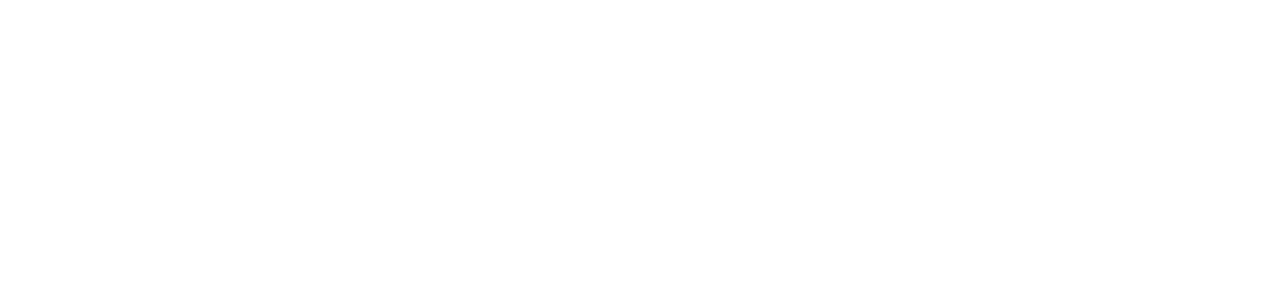
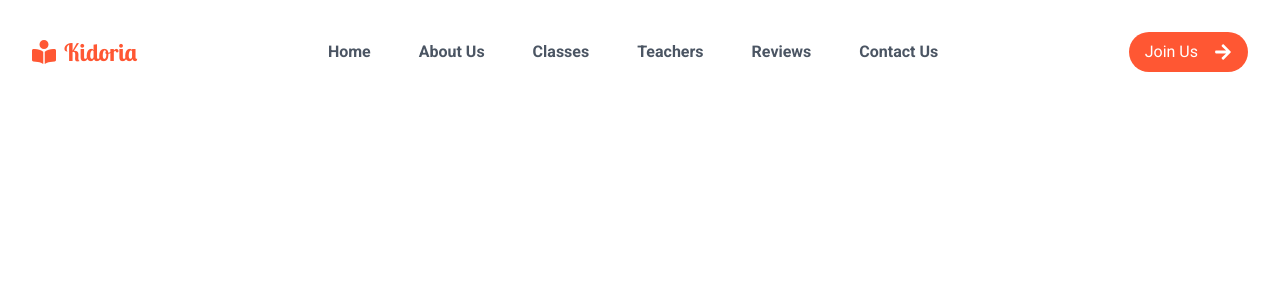
Before and after one commit to Melvin-KJ/Kidoria-website, a React (Vite) app: page / in a window 1280 px wide. Shown: the top 300 px of the page. Built offline with nearby package versions, Linux system fonts and the light colour scheme.

Commit message:
made responsive navbar component using framermotion

```diff
--- a/index.html
+++ b/index.html
@@ -1,10 +1,17 @@
-<!doctype html>
+<!DOCTYPE html>
 <html lang="en">
   <head>
     <meta charset="UTF-8" />
     <link rel="icon" type="image/svg+xml" href="/vite.svg" />
     <meta name="viewport" content="width=device-width, initial-scale=1.0" />
     <title>Kidoria</title>
+    <!-- google fonts -->
+    <link rel="preconnect" href="https://fonts.googleapis.com" />
+    <link rel="preconnect" href="https://fonts.gstatic.com" crossorigin />
+    <link
+      href="https://fonts.googleapis.com/css2?family=Lobster+Two:ital,wght@0,400;0,700;1,400;1,700&family=Roboto:ital,wght@0,100;0,300;0,400;0,500;0,700;0,900;1,100;1,300;1,400;1,500;1,700;1,900&display=swap"
+      rel="stylesheet"
+    />
   </head>
   <body>
     <div id="root"></div>
--- a/package.json
+++ b/package.json
@@ -10,8 +10,10 @@
     "preview": "vite preview"
   },
   "dependencies": {
+    "framer-motion": "^11.11.11",
     "react": "^18.3.1",
-    "react-dom": "^18.3.1"
+    "react-dom": "^18.3.1",
+    "react-icons": "^5.3.0"
   },
   "devDependencies": {
     "@eslint/js": "^9.13.0",
--- a/src/App.jsx
+++ b/src/App.jsx
@@ -1,11 +1,12 @@
 import './App.css'
+import Navbar from './components/Navbar';
 
 function App() {
 
   return (
-    <>
-
-    </>
+    <div className='overflow-x-hidden'>
+      <Navbar/>
+    </div>
   );
 }
 
--- /dev/null
+++ b/src/components/Navbar.jsx
@@ -0,0 +1,58 @@
+import React from 'react';
+import { NavbarMenu } from '../mockData/data';
+import { FaArrowRight } from 'react-icons/fa';
+import { FaBookOpenReader } from 'react-icons/fa6';
+import { MdMenu } from 'react-icons/md';
+import ResponsiveMenu from './ResponsiveMenu';
+
+const Navbar = () => {
+
+    const [open,setOpen] = React.useState(false);
+
+  return (
+    <>
+      <nav>
+        <div className="container flex justify-between items-center py-8 px-8">
+          {/* Logo section */}
+          <div className="text-primary loboto text-2xl flex items-center gap-2 font-bold">
+            <FaBookOpenReader />
+            <p>Kidoria</p>
+          </div>
+          {/* Menu section */}
+          <div className="hidden lg:block">
+            <ul className="flex items-center gap-6 text-gray-600">
+              {NavbarMenu.map((item) => {
+                return (
+                  <li key={item.id}>
+                    <a
+                      className="inline-block py-1 px-3 hover:text-primary font-semibold"
+                      href={item.link}
+                    >
+                      {item.title}
+                    </a>
+                  </li>
+                );
+              })}
+            </ul>
+          </div>
+          {/* Icon section */}
+          <div>
+            <button className="hidden lg:flex rounded-full px-4 py-2 text-md text-white bg-primary  items-center gap-4 hover:bg-lighter">
+              <p>Join Us</p>
+              <FaArrowRight className="text-lg" />
+            </button>
+          </div>
+          {/* Mobile hamburger menu section */}
+          <div className='lg:hidden' onClick={()=>setOpen(!open)}>
+            <MdMenu className='text-4xl' />
+          </div>
+        </div>
+      </nav>
+
+      {/* Mobile sidebar section */}
+      <ResponsiveMenu open={open}/>
+    </>
+  );
+};
+
+export default Navbar;
--- /dev/null
+++ b/src/components/ResponsiveMenu.jsx
@@ -0,0 +1,31 @@
+import React from 'react';
+import { motion, AnimatePresence } from 'framer-motion';
+
+const ResponsiveMenu = ({ open }) => {
+  return (
+    <AnimatePresence mode='wait'>
+      {open && (
+        <motion.div
+          initial={{ opacity: 0, y:100 }}
+          animate={{ opacity: 1, y:0 }}
+          exit={{ opacity: 0, y:-100 }}
+          transition={{duration:0.3}}
+          className="absolute top-20 left-0 w-full h-screen z-20"
+        >
+          <div className="text-sm font-semibold text-gray-700 py-10 m-4 rounded-3xl">
+            <ul className="flex flex-col justify-center items-center gap-10">
+              <li className='text-primary'>Home</li>
+              <li>About Us</li>
+              <li>Classes</li>
+              <li>Teachers</li>
+              <li>Reviews</li>
+              <li>Contact Us</li>
+            </ul>
+          </div>
+        </motion.div>
+      )}
+    </AnimatePresence>
+  );
+};
+
+export default ResponsiveMenu;
--- a/src/index.css
+++ b/src/index.css
@@ -1,3 +1,14 @@
 @tailwind base;
 @tailwind components;
 @tailwind utilities;
+
+body{
+    font-family: "Roboto", sans-serif;
+    margin: 0px;
+    padding: 0px;
+    box-sizing: border-box;
+}
+
+.loboto{
+    font-family: "Lobster Two", serif;
+}
--- /dev/null
+++ b/src/mockData/data.js
@@ -0,0 +1,32 @@
+export const NavbarMenu = [
+  {
+    id: 1,
+    title: 'Home',
+    link: '/',
+  },
+  {
+    id: 2,
+    title: 'About Us',
+    link: '#',
+  },
+  {
+    id: 3,
+    title: 'Classes',
+    link: '#',
+  },
+  {
+    id: 4,
+    title: 'Teachers',
+    link: '#',
+  },
+  {
+    id: 5,
+    title: 'Reviews',
+    link: '#',
+  },
+  {
+    id: 6,
+    title: 'Contact Us',
+    link: '#',
+  },
+];
--- a/tailwind.config.js
+++ b/tailwind.config.js
@@ -2,7 +2,22 @@
 export default {
   content: ['./index.html', './src/**/*.{js,ts,jsx,tsx}'],
   theme: {
-    extend: {},
+    extend: {
+      colors: {
+        primary: '#ff5733 ',
+        lighter: '#ff7719',
+      },
+      contianer: {
+        center: true,
+        padding: {
+          DEFAULT: '1rem',
+          sm: '2rem',
+          lg: '4rem',
+          xl: '5rem',
+          '2xl': '6rem',
+        },
+      },
+    },
   },
   plugins: [],
 };
```
Also changed, not shown: 1 other file (tests, documents, lock files or other folders).
